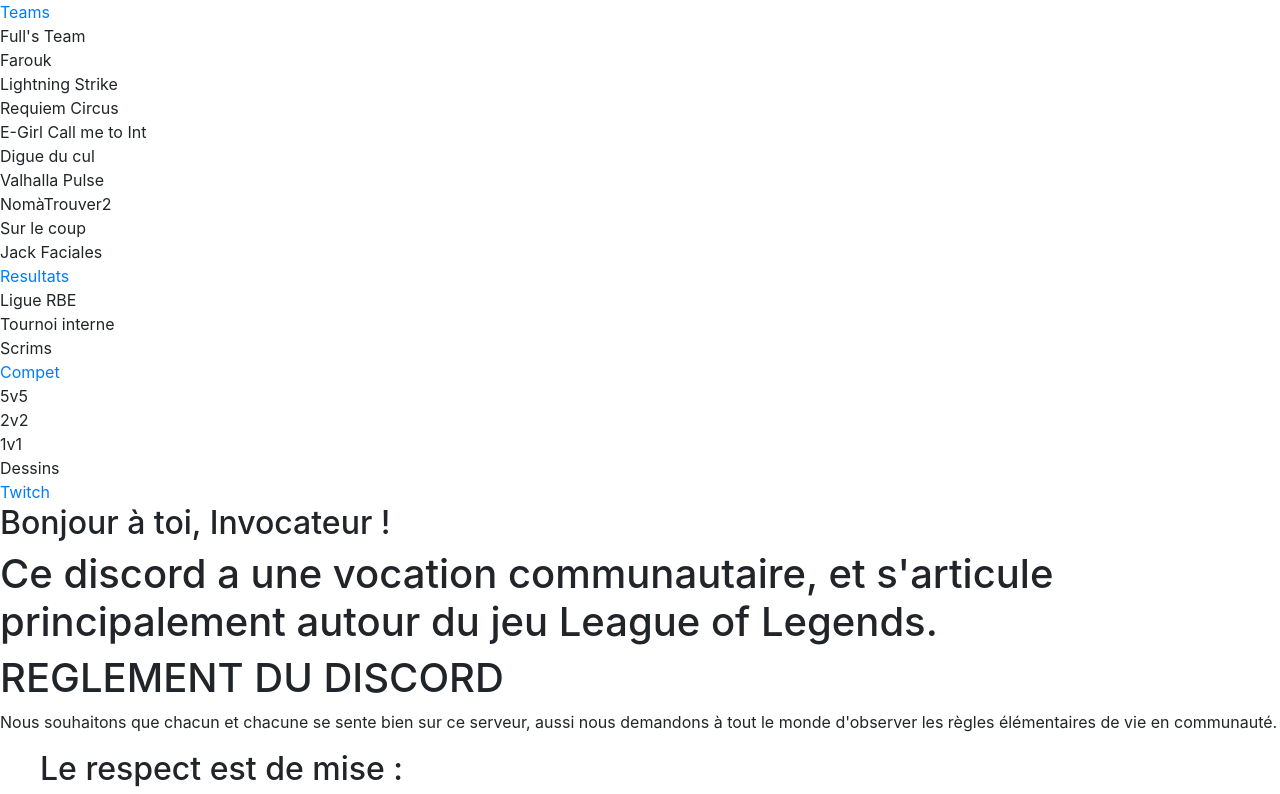
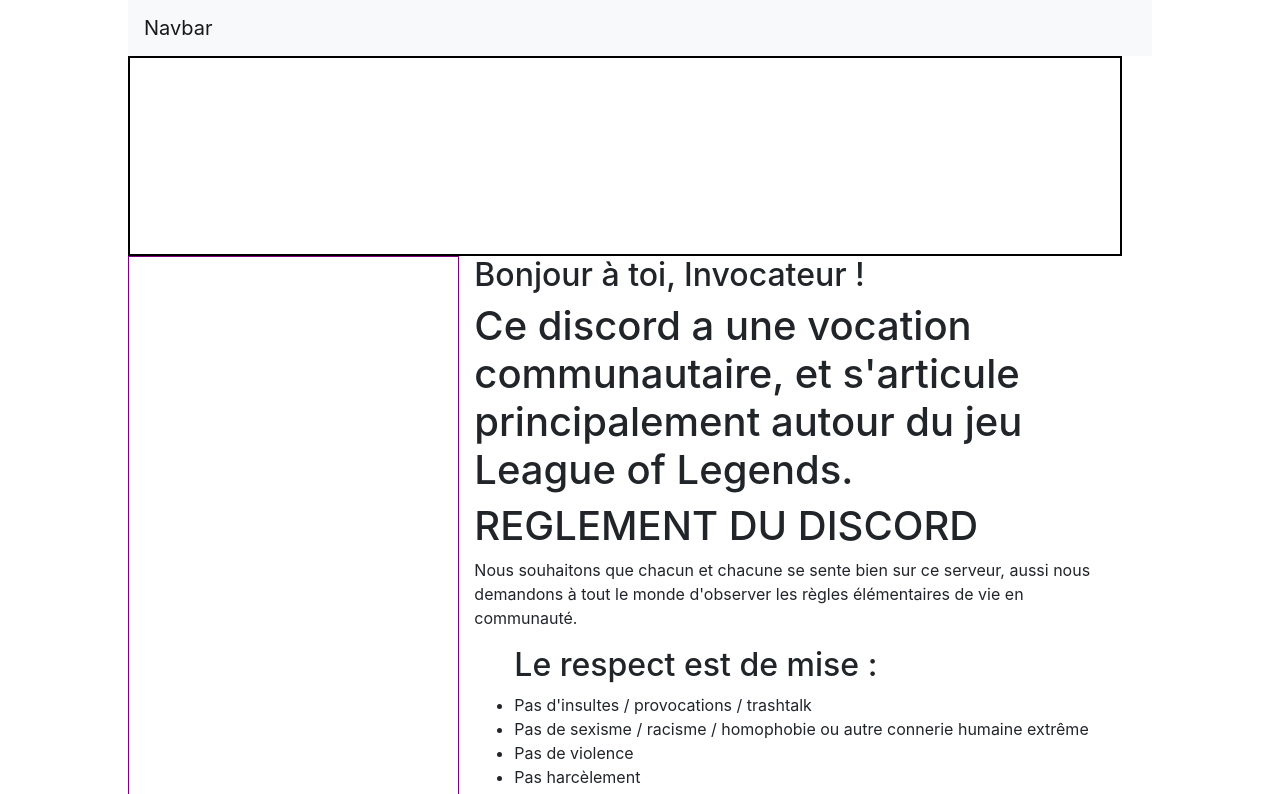
Before and after one commit to Hakaien/Requiem_Noob, a plain HTML site: page Index.html in a window 1280 px wide. Shown: the top 794 px of the page. Drawn offline with nearby package versions, Linux system fonts and the light colour scheme.

Commit message:
petits adds

```diff
--- a/Index.css
+++ b/Index.css
@@ -0,0 +1,14 @@
+body {
+    width: 80%;
+    margin: auto;
+}
+
+#slide {
+    width: 100%;
+    border: 2px solid black;
+    height: 200px;
+}
+
+#intDiscord {
+    border: 1px solid purple;
+}
--- a/Index.html
+++ b/Index.html
@@ -16,41 +16,49 @@
 
 <body>
     <header>
-        <div id="bandeau"></div>
+        <div>
+            <nav class="navbar navbar-expand-lg navbar-light bg-light">
+                <a id="bandeau" class="navbar-brand" href="#">Navbar</a>
+                <button class="navbar-toggler" type="button" data-toggle="collapse"
+                    data-target="#navbarSupportedContent" aria-controls="navbarSupportedContent" aria-expanded="false"
+                    aria-label="Toggle navigation">
+                    <span class="navbar-toggler-icon"></span>
+                </button>
+        </div>
         <div id="logo"></div>
-        <nav>
+        <nav class="collapse navbar-collapse" id="navbarSupportedContent">
             <article>
                 <a href="">Teams</a>
                 <div class="ssMenu">
-                    <div>Full's Team</div>
-                    <div>Farouk</div>
-                    <div>Lightning Strike</div>
-                    <div>Requiem Circus</div>
-                    <div>E-Girl Call me to Int</div>
-                    <div>Digue du cul</div>
-                    <div>Valhalla Pulse</div>
-                    <div>NomàTrouver2</div>
-                    <div>Sur le coup</div>
-                    <div>Jack Faciales</div>
+                    <a>Full's Team</a>
+                    <a>Farouk</a>
+                    <a>Lightning Strike</a>
+                    <a>Requiem Circus</a>
+                    <a>E-Girl Call me to Int</a>
+                    <a>Digue du cul</a>
+                    <a>Valhalla Pulse</a>
+                    <a>NomàTrouver2</a>
+                    <a>Sur le coup</a>
+                    <a>Jack Faciales</a>
                 </div>
             </article>
 
             <article>
                 <a href="">Resultats</a>
                 <div class="ssMenu">
-                    <div>Ligue RBE</div>
-                    <div>Tournoi interne</div>
-                    <div>Scrims</div>
+                    <a>Ligue RBE</a>
+                    <a>Tournoi interne</a>
+                    <a>Scrims</a>
                 </div>
             </article>
 
             <article>
                 <a href="">Compet</a>
                 <div class="ssMenu">
-                    <div>5v5</div>
-                    <div>2v2</div>
-                    <div>1v1</div>
-                    <div>Dessins</div>
+                    <a>5v5</a>
+                    <a>2v2</a>
+                    <a>1v1</a>
+                    <a>Dessins</a>
                 </div>
             </article>
 
@@ -60,16 +68,24 @@
         </nav>
     </header>
 
-    <body>
-        <section id="reglement">
+    <div class="container row">
+        <section id="slide">
+
+        </section>
+        <!-- <section id="hallOfFame"></section> -->
+        <section id="intDiscord" class="col-md-4 col-sm-12"></section>
+        <section id="contenu" class="col-md-8 col-sm-12">
+            <div id="reglement">
                 <h2>Bonjour à toi, Invocateur !</h2>
 
-            <h1>Ce discord a une vocation communautaire, et s'articule principalement autour du jeu League of Legends.
+                <h1>Ce discord a une vocation communautaire, et s'articule principalement autour du jeu League of
+                    Legends.
                 </h1>
 
                 <h1>REGLEMENT DU DISCORD</h1>
 
-            <p>Nous souhaitons que chacun et chacune se sente bien sur ce serveur, aussi nous demandons à tout le monde
+                <p>Nous souhaitons que chacun et chacune se sente bien sur ce serveur, aussi nous demandons à tout le
+                    monde
                     d'observer les règles élémentaires de vie en communauté.</p>
 
                 <ul>
@@ -88,20 +104,23 @@
                     <li> Pas de colportages</li>
                 </ul>
 
-            <p>Si nous acceuillons volontiers l'humour (et la mer) noir(e), en revanche nous ne discutons pas avec les
+                <p>Si nous acceuillons volontiers l'humour (et la mer) noir(e), en revanche nous ne discutons pas avec
+                    les
                     terroristes.</p>
                 <p> Tout manquement à ces règles donneront lieu à un bannissement définitif.</p>
-        </section>
-        <section id="annonces">
+            </div>
+            <div id="annonces">
                 <h1>Fonctionnalités du serveur</h1>
 
-            <div>
+                <article>
                     <h2>Gestion du serveur</h2>
 
-                <p>Pour assurer le bon fonctionnement du serveur, nous vous proposons un personnel assez complet et qui
+                    <p>Pour assurer le bon fonctionnement du serveur, nous vous proposons un personnel assez complet et
+                        qui
                         seront présents pour vous aider, et/ou régler quelconque problème interne.<br>
                         -> Les @Organisateurs ainsi que les @Modérateurs<br>
-                    Ainsi qu'une fonctionnalité de report [ #⚖-parler-à-un-modo ] & de suggestion [ #📝-suggestions ]
+                        Ainsi qu'une fonctionnalité de report [ #⚖-parler-à-un-modo ] & de suggestion [ #📝-suggestions
+                        ]
                     </p>
 
                     <h3>Les Organisateurs</h3>
@@ -113,25 +132,30 @@
                     <p>Des représentants du marteau de Thor pour permettre à la communauté de grandir sainement.</p>
 
                     <h3>Les Animateurs</h3>
-                <p>Des membres actifs de la communauté, apportant leur pierre à l'édifice que ce soit sur le plan humain
+                    <p>Des membres actifs de la communauté, apportant leur pierre à l'édifice que ce soit sur le plan
+                        humain
                         ou sur le plan technique.</p>
-            </div>
+                </article>
 
-            <div>
+                <article>
                     <h2>Animations et Evénements</h2>
 
-                <p>Toutes les annonces des prochaines animations, événements ou concours seront annoncés via le chanel
+                    <p>Toutes les annonces des prochaines animations, événements ou concours seront annoncés via le
+                        chanel
                         #⚠-annonces
                         Pour faire vivre ce serveur, nous disposons de plusieurs activités.</p>
 
                     <h3>Animations</h3>
-                <p>i l'envie te prend, tu peux passer tes soirées à venir sur ce serveur animé avec du contenu sur la
-                    plateforme Twitch / Youtube annoncer par le salon : #🎬-médiathèque par un animateur ou venir pour
+                    <p>i l'envie te prend, tu peux passer tes soirées à venir sur ce serveur animé avec du contenu sur
+                        la
+                        plateforme Twitch / Youtube annoncer par le salon : #🎬-médiathèque par un animateur ou venir
+                        pour
                         faire
                         des parties entre membres du serveur ou discuter via le salon #💬-taverne.</p>
 
                     <h3>Evénements</h3>
-                <p>Tu veux participer à des événements ? Ca tombe à pique. Nous faisons parfois des tournois pour élire
+                    <p>Tu veux participer à des événements ? Ca tombe à pique. Nous faisons parfois des tournois pour
+                        élire
                         la
                         meilleure équipe ou le meilleur joueur. Annoncé dans le salon #📅-événements.</p>
 
@@ -139,24 +163,28 @@
                     <p>Un salon spécifique #🔥-hall-of-flame sera dédié aux temps forts du serveur.</p>
 
                     <h3>Hall of Fame</h3>
-                <p>Un salon spécifique #💹-hall-of-fame concernera le palmarès des tournois / événements ou concours.
+                    <p>Un salon spécifique #💹-hall-of-fame concernera le palmarès des tournois / événements ou
+                        concours.
                     </p>
-            </div>
+                </article>
 
-            <div>
+                <article>
                     <h2>La vie du serveur</h2>
 
                     <p>Le serveur accumule des membres, il grandit. Pour le faire vivre, vous êtes les acteurs de cette
-                    évolution. Discuter avec les membres via la #💬-taverne, jouer avec des gens du serveur que ça soit
+                        évolution. Discuter avec les membres via la #💬-taverne, jouer avec des gens du serveur que ça
+                        soit
                         en
                         tryhardant ou en chillant, chercher des joueurs, fonder son équipe ainsi que participer aux
                         animations
                         ET événements.</p>
 
                     <h3>Discussion & Partage</h3>
-                <p>Vous êtes libre de pouvoir discuter avec n'importe qui n'importe quand, partager vos photos ainsi que
+                    <p>Vous êtes libre de pouvoir discuter avec n'importe qui n'importe quand, partager vos photos ainsi
+                        que
                         de
-                    sublime memes via les salons : #💬-taverne / #👤-photomaton / #👀-partage dans les règles de vie du
+                        sublime memes via les salons : #💬-taverne / #👤-photomaton / #👀-partage dans les règles de vie
+                        du
                         serveur énoncé dans #📌-bienvenue</p>
 
                     <h3>Recherche de joueurs</h3>
@@ -175,17 +203,21 @@
                         <li> Commu : Réservés</li>
                     </ul>
 
-                <p>N'oubliez pas de sélectionner les réactions adéquates sur les salons #📌-bienvenue / #📌-roles-duoq /
+                    <p>N'oubliez pas de sélectionner les réactions adéquates sur les salons #📌-bienvenue /
+                        #📌-roles-duoq /
                         #📌-flex sinon vous n'aurez pas accès à tout le contenu :wink:</p>
 
                     <h3>Teams et Coaching</h3>
-                <p></p>Nous disposons de @Coachs vous permettant de fonder votre propre équipe afin de pouvoir évoluer
+                    <p></p>Nous disposons de @Coachs vous permettant de fonder votre propre équipe afin de pouvoir
+                    évoluer
                     dans une
-                team qui VOUS correspond. Les équipes sont affichées dans le salon #📇-teams, ainsi vous pourrez voir où
+                    team qui VOUS correspond. Les équipes sont affichées dans le salon #📇-teams, ainsi vous pourrez
+                    voir où
                     il y a de la place.</p>
 
                     <p>En ce qui concerne les "Teams".</p>
-                <p>Pour y créer la votre ou en rejoindre une il faudra passer par un @Organisateurs ainsi qu'avoir déjà
+                    <p>Pour y créer la votre ou en rejoindre une il faudra passer par un @Organisateurs ainsi qu'avoir
+                        déjà
                         l'idée de sa team complète.</p>
                     <ul>
                         <h5>Création d'une équipe</h5>
@@ -211,10 +243,10 @@
                     <h3>Recherche de Scrim</h3>
                     <p>Les scrims sont effectués par le biais du salon : #📄-coaching-scrim-team</p>
             </div>
+            </article>
         </section>
-        <section id="hallOfFame"></section>
-        <section id="intDiscord"></section>
-    </body>
+
+    </div>
 
     <!-- Implant JQuery -->
     <script src="http://code.jquery.com/jquery-3.5.1.min.js"
```
Also changed, not shown: img/B2i.png (added). Lines whose indentation alone changed are shown as unchanged.
